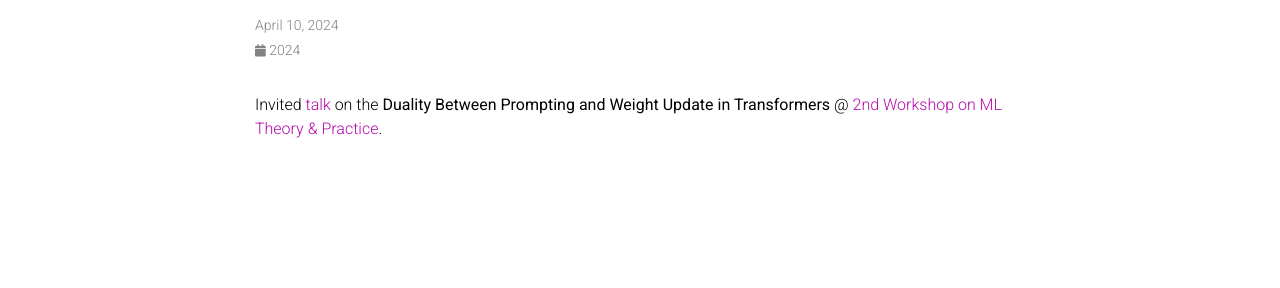
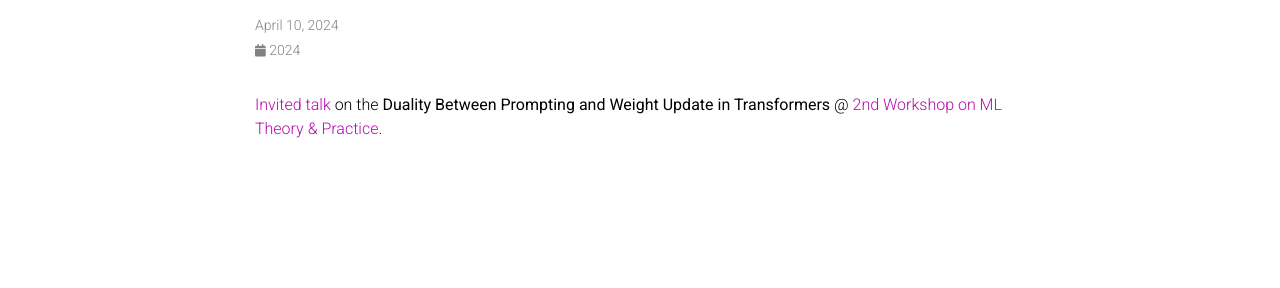
Before and after one commit to hu-tianyang/hu-tianyang.github.io, a Jekyll site: the page built from _news/announcement_7.md, in a window 1280 px wide. Shown: the part 146-434 px from the top of the page. Built offline with Jekyll 4.4.1, drawn with Linux system fonts in a browser that asks for light colours; comment, search, counter and statistics services are not loaded; a style sheet for code colours, icons or effects is not loaded.

```diff
--- a/_news/announcement_7.md
+++ b/_news/announcement_7.md
@@ -5,4 +5,4 @@ inline: true
 related_posts: false
 ---
 
-Invited <a href="/assets/pdf/Duality_prompt_weight.pdf">talk</a> on the <b>Duality Between Prompting and Weight Update in Transformers</b> @ [2nd Workshop on ML Theory & Practice](https://mp.weixin.qq.com/s/KHy-o_UrAbYNSP1yhCo34w).
+<a href="/assets/pdf/Duality_prompt_weight.pdf">Invited talk</a> on the <b>Duality Between Prompting and Weight Update in Transformers</b> @ [2nd Workshop on ML Theory & Practice](https://mp.weixin.qq.com/s/KHy-o_UrAbYNSP1yhCo34w).
```
